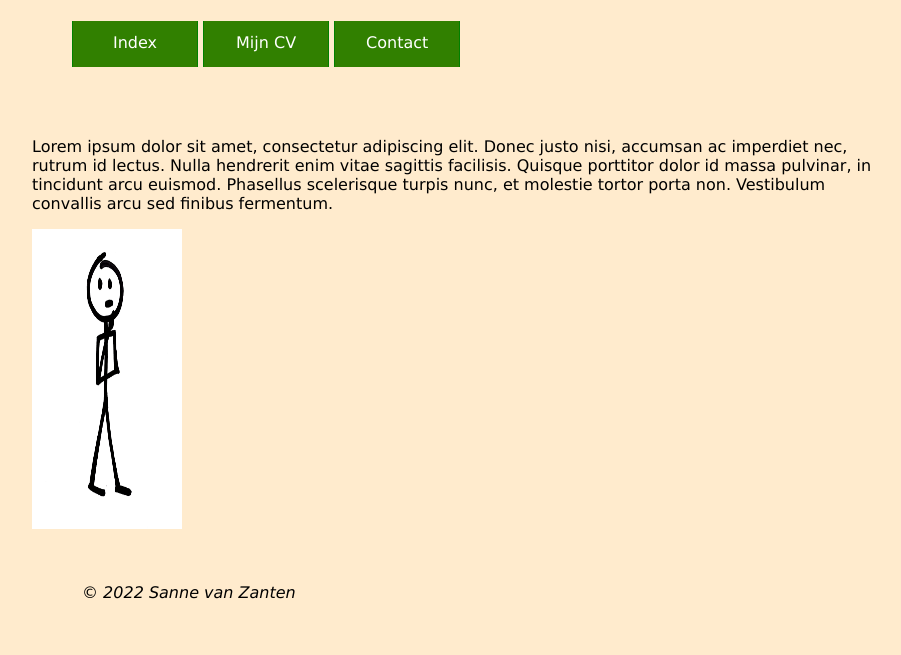
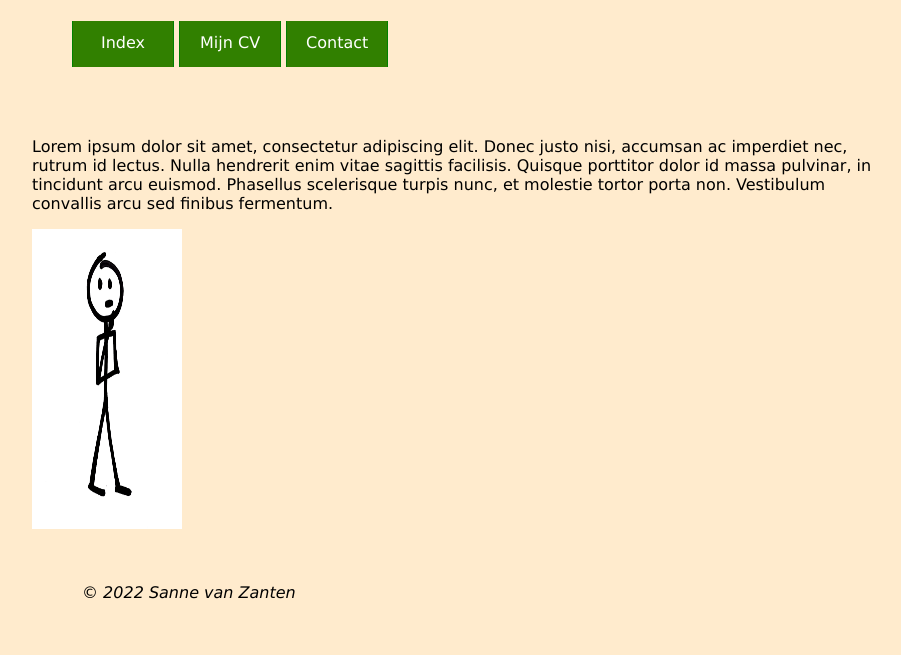
Before and after one commit to SanneHTML/Les-15, a plain HTML site: page Huiswerk 13 tm 15/index.html in a window 1280 px wide. Shown: the whole page, without its empty margins (173-1074 px from the left). Drawn offline with Linux system fonts and the light colour scheme.

Commit message:
Update Style.css

```diff
--- a/Huiswerk 13 tm 15/Style.css
+++ b/Huiswerk 13 tm 15/Style.css
@@ -18,7 +18,8 @@ li{
     display: inline-block;
     height: 22px;
     width: 100px;
-    padding: 12px;
+    padding-top: 12px;
+    padding-bottom: 12px;
     text-align: center;
     color: white;
     border-left: 1px solid green;
```
